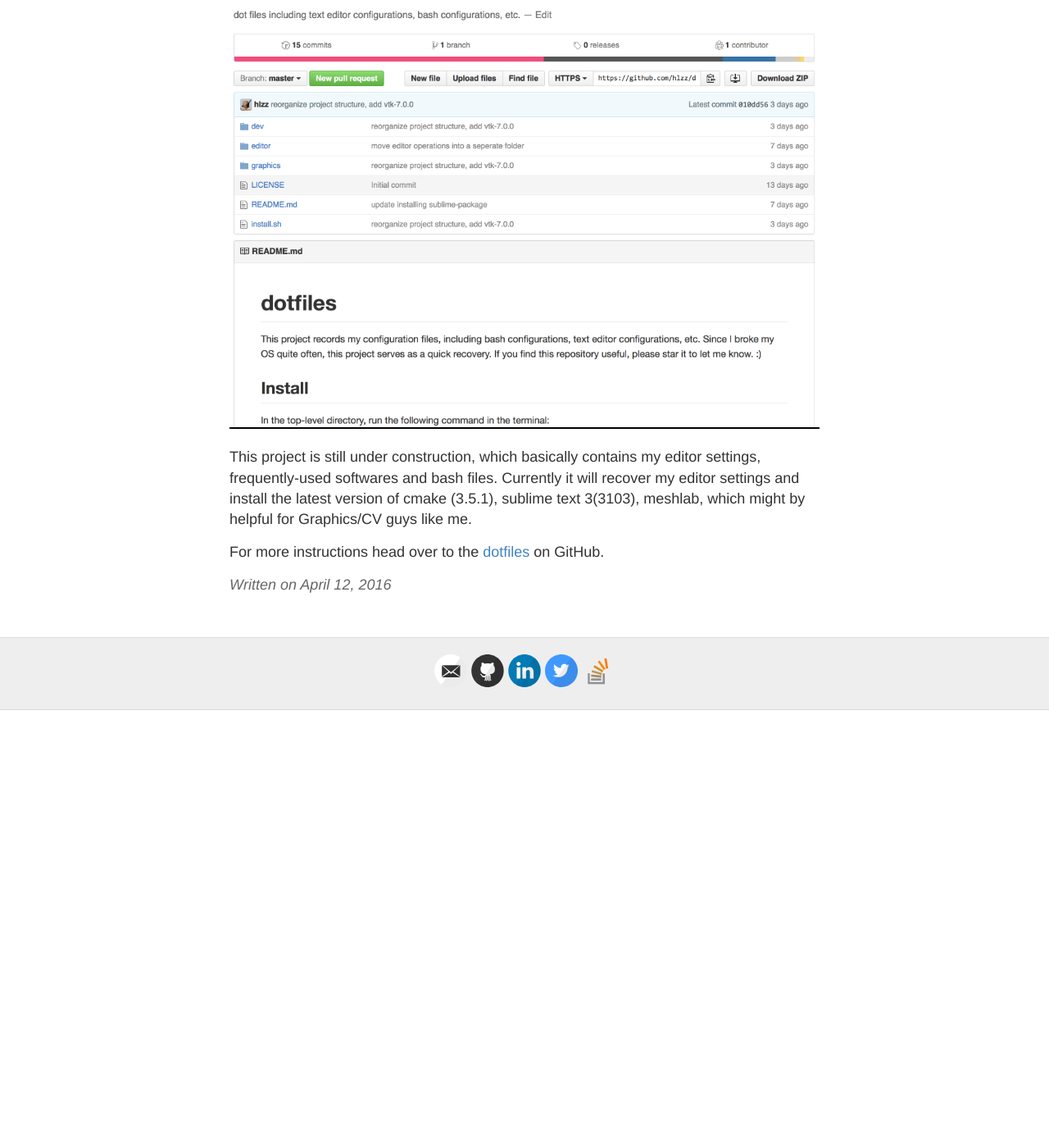
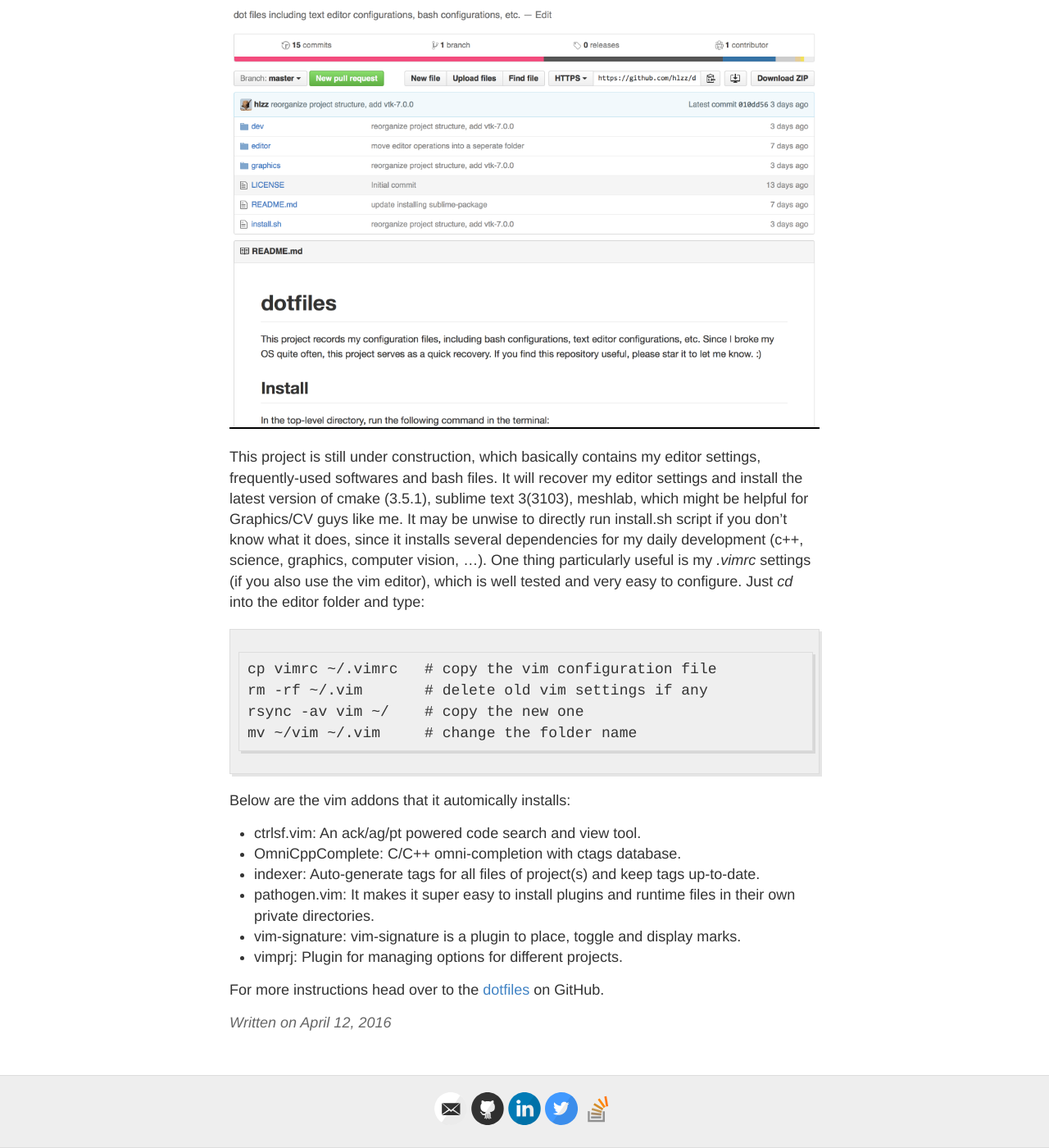
Before and after one commit to hlzz/hlzz.github.io, a Jekyll site: the page built from _posts/2016-4-12-dotfiles.md, in a window 1280 px wide and 1400 px high, scrolled down 506 px. Shown: the whole window at 82% size. Built offline with Jekyll 4.4.1, drawn with Linux system fonts in a browser that asks for light colours; comment, search, counter and statistics services are not loaded; before the commit the page ends 1372 px from its top, so only the background shows below that.

Commit message:
update dotfiles.md

````diff
--- a/_posts/2016-4-12-dotfiles.md
+++ b/_posts/2016-4-12-dotfiles.md
@@ -7,6 +7,22 @@ In less than two weeks, I broke my operating system, twice. As a programmer, we
 
 ![]({{ site.baseurl }}/images/project_dotfiles.png)
 
-This project is still under construction, which basically contains my editor settings, frequently-used softwares and bash files. Currently it will recover my editor settings and install the latest version of cmake (3.5.1), sublime text 3(3103), meshlab, which might by helpful for Graphics/CV guys like me.
+This project is still under construction, which basically contains my editor settings, frequently-used softwares and bash files. It will recover my editor settings and install the latest version of cmake (3.5.1), sublime text 3(3103), meshlab, which might be helpful for Graphics/CV guys like me. It may be unwise to directly run install.sh script if you don't know what it does, since it installs several dependencies for my daily development (c++, science, graphics, computer vision, ...). One thing particularly useful is my *.vimrc* settings (if you also use the vim editor), which is well tested and very easy to configure. Just *cd* into the editor folder and type:
+
+```
+cp vimrc ~/.vimrc   # copy the vim configuration file
+rm -rf ~/.vim       # delete old vim settings if any
+rsync -av vim ~/    # copy the new one
+mv ~/vim ~/.vim     # change the folder name
+```
+
+Below are the vim addons that it automically installs:
+* ctrlsf.vim: An ack/ag/pt powered code search and view tool.
+* OmniCppComplete: C/C++ omni-completion with ctags database.
+* indexer: Auto-generate tags for all files of project(s) and keep tags up-to-date.
+* pathogen.vim: It makes it super easy to install plugins and runtime files in their own private directories.
+* vim-signature: vim-signature is a plugin to place, toggle and display marks.
+* vimprj: Plugin for managing options for different projects.
+
 
 For more instructions head over to the [dotfiles](https://github.com/hlzz/dotfiles) on GitHub.
````
